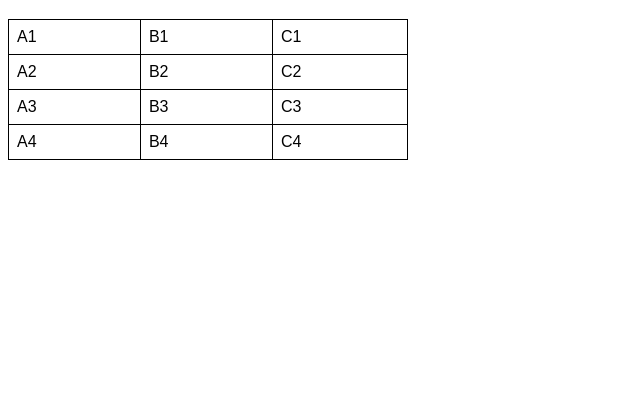
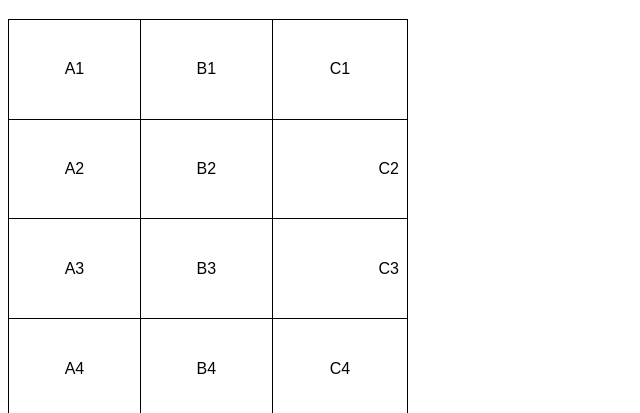
Before and after one commit to HeberAlencar/html-css, a plain HTML site: page exercicios/ex023/tabela01.html in a window 1280 px wide. Shown: the part 61-474 px from the top of the page, without its empty margins (0-640 px from the left). Drawn offline with Linux system fonts and the light colour scheme.

Commit message:
finalizado a tabela simples

```diff
--- a/exercicios/ex023/tabela01.html
+++ b/exercicios/ex023/tabela01.html
@@ -11,6 +11,7 @@
 
         table {
             width: 400px;
+            height: 400px;
             border-collapse: collapse; /* collapse faz com que as linhas da coluna
                                              fiquem unidas sem espaço entre linhas*/
         }
@@ -18,6 +19,12 @@
         td {
             border: 1px solid black;
             padding: 8px;
+            text-align: center; /* Alinhamento Horizontal */
+            vertical-align: middle; /*Alinhamento Vertical*/
+        }
+
+        .numero { /* Classe */
+            text-align: right;
         }
 
     </style>
@@ -41,13 +48,13 @@
         <tr> <!-- Segunda Linha -->
             <td>A2</td>
             <td>B2</td>
-            <td>C2</td>
+            <td class="numero">C2</td> <!-- Usamos a classe de .numero criado no style fazendo que o numero vá para a direita-->
         </tr>
 
         <tr> <!-- Terceira Linha -->
             <td>A3</td>
             <td>B3</td>
-            <td>C3</td>
+            <td class="numero">C3</td>
         </tr>
 
         <tr> <!-- Quarta Linha -->
```
